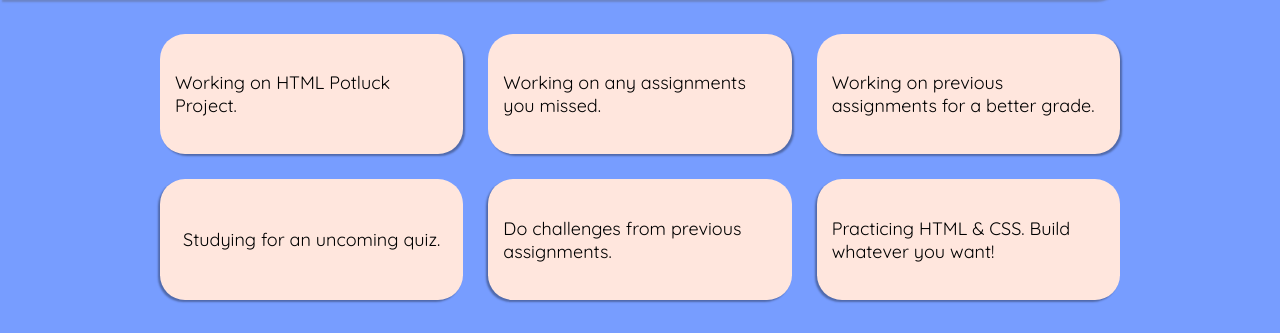
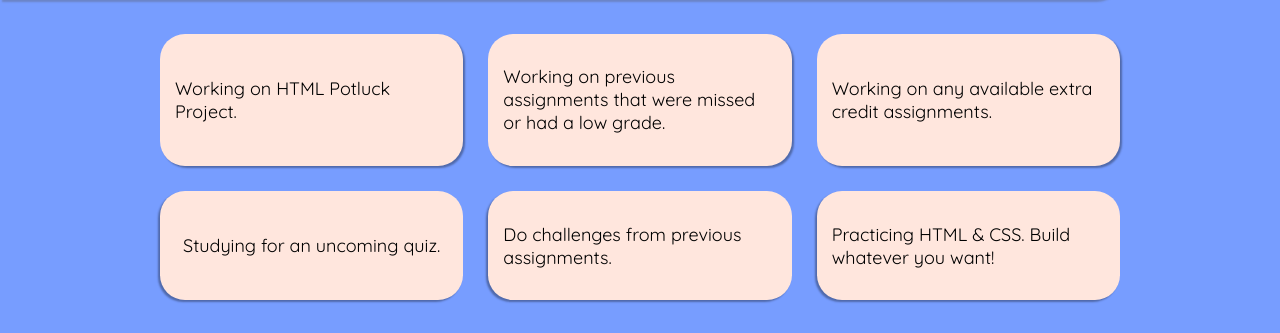
Before and after one commit to umiller1/october2023105.github.io, a plain HTML site: page agenda/labday.html in a window 1280 px wide. Shown: the part 233-566 px from the top of the page. Drawn offline with Linux system fonts and the light colour scheme; grey boxes are pictures that could not be loaded.

Commit message:
Lab DAy!

```diff
--- a/agenda/labday.html
+++ b/agenda/labday.html
@@ -28,14 +28,14 @@
                     </div>
                     <div class="card">
                         <p>
-                            Working on any assignments you
-                            missed.
+                            Working on previous assignments
+                            that were missed or had a low grade.
                         </p>
                     </div>
                     <div class="card">
                         <p>
-                            Working on previous assignments for
-                            a better grade.
+                            Working on any available extra
+                            credit assignments.
                         </p>
                     </div>
                     <div class="card">
```
